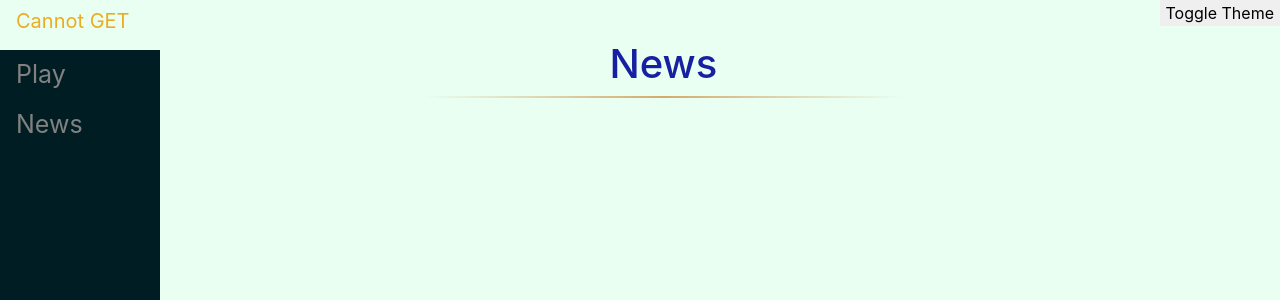
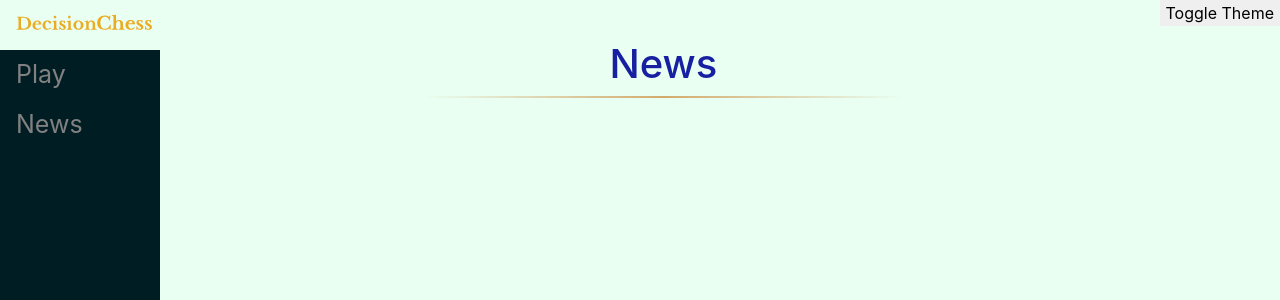
Before and after one commit to kjrelations/joint-decision-chess, a Django app: page /news/ in a window 1280 px wide. Shown: the top 300 px of the page. Run offline with Django 4.2, Linux system fonts and the light colour scheme; data that the repository does not hold is empty; some libraries are stand-ins or nearby versions.

Commit message:
new images

```diff
--- a/decisionchess/main/templates/main/base.html
+++ b/decisionchess/main/templates/main/base.html
@@ -11,8 +11,8 @@
 
 	<link rel="stylesheet" type="text/css" href="{% static 'main/css/base.css' %}">
 	<link rel="stylesheet" type="text/css" href="{% static 'main/css/site_themes/light_theme.css' %}" id="theme-link">
-	<link rel="icon" type="image/svg+xml" href="{% static 'images/placeholder-favicon.svg' %}">
-	<link rel="shortcut icon" type="image/svg+xml" href="{% static 'images/placeholder-favicon.svg' %}">
+	<link rel="icon" type="image/svg+xml" href="{% static 'images/placeholder-favicon.svg' %}" id="favicon">
+	<link rel="shortcut icon" type="image/svg+xml" href="{% static 'images/placeholder-favicon.svg' %}" id="favicon-short">
 	<script>
 		function loadSVG() {
 			fetch("{% static 'images/decision-chess-title.svg' %}")
@@ -42,7 +42,7 @@
 		}
 	</script>
 
-	<title>{% block title %}Decision Chess{% endblock %}</title>
+	<title id="title">{% block title %}Decision Chess{% endblock %}</title>
 	{% block style %}
 	{% endblock %}
 </head>
```
Also changed, not shown: decisionchess/static/images/decision-chess-full-title-placeholder.svg (added), decisionchess/static/images/decision-chess-stacked-title.svg (added), decisionchess/static/images/decision-chess-title.svg (added), decisionchess/static/images/placeholder-favicon-alternate.svg (added), decisionchess/static/images/placeholder-favicon.svg (added), decisionchess/static/images/placeholder-logo.svg (added), 2 other files.
